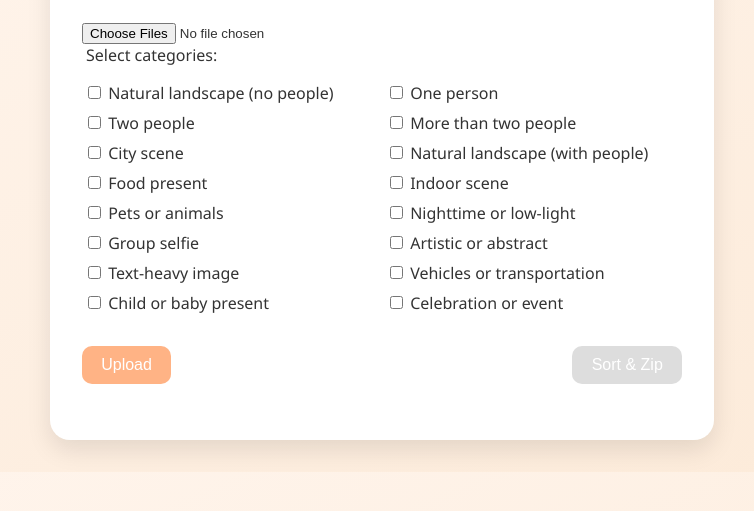
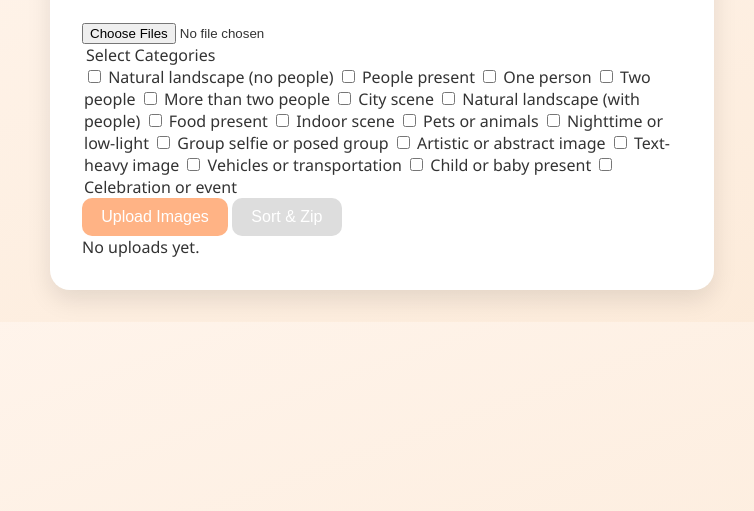
Before and after one commit to adaspring/Im, a plain HTML site: page index.html in a window 1280 px wide. Shown: the part 131-642 px from the top of the page, without its empty margins (258-1012 px from the left). Drawn offline with Linux system fonts and the light colour scheme.

Commit message:
Update index.html

```diff
--- a/index.html
+++ b/index.html
@@ -2,19 +2,21 @@
 <html lang="en">
 <head>
   <meta charset="UTF-8" />
-  <meta name="viewport" content="width=device-width, initial-scale=1.0" />
+  <meta name="viewport" content="width=device-width, initial-scale=1.0"/>
   <title>Smart Image Sorter</title>
-  <link rel="stylesheet" href="style.css" />
+  <link rel="stylesheet" href="style.css"/>
 </head>
 <body>
   <main class="container">
     <h1>Smart Image Sorter</h1>
     <form id="upload-form">
-      <input type="file" id="file-input" name="file" multiple accept="image/*" />
+      <input type="file" id="image-input" name="images" accept="image/*" multiple required />
+
       <fieldset>
-        <legend>Select categories:</legend>
-        <div class="checkboxes">
+        <legend>Select Categories</legend>
+        <div class="checkbox-list">
           <label><input type="checkbox" value="1" /> Natural landscape (no people)</label>
+          <label><input type="checkbox" value="2" /> People present</label>
           <label><input type="checkbox" value="2.1" /> One person</label>
           <label><input type="checkbox" value="2.2" /> Two people</label>
           <label><input type="checkbox" value="2.3" /> More than two people</label>
@@ -24,21 +26,24 @@
           <label><input type="checkbox" value="3.0" /> Indoor scene</label>
           <label><input type="checkbox" value="3.1" /> Pets or animals</label>
           <label><input type="checkbox" value="3.2" /> Nighttime or low-light</label>
-          <label><input type="checkbox" value="3.3" /> Group selfie</label>
-          <label><input type="checkbox" value="3.4" /> Artistic or abstract</label>
+          <label><input type="checkbox" value="3.3" /> Group selfie or posed group</label>
+          <label><input type="checkbox" value="3.4" /> Artistic or abstract image</label>
           <label><input type="checkbox" value="3.5" /> Text-heavy image</label>
           <label><input type="checkbox" value="3.6" /> Vehicles or transportation</label>
           <label><input type="checkbox" value="3.7" /> Child or baby present</label>
           <label><input type="checkbox" value="3.8" /> Celebration or event</label>
         </div>
       </fieldset>
-      <div class="buttons">
-        <button type="button" id="upload-btn">Upload</button>
+
+      <div class="button-row">
+        <button type="submit" id="upload-btn">Upload Images</button>
         <button type="button" id="sort-btn" disabled>Sort & Zip</button>
       </div>
     </form>
-    <div id="status"></div>
+
+    <div id="status-box" class="status-box">No uploads yet.</div>
   </main>
+
   <script src="script.js"></script>
 </body>
 </html>
```
